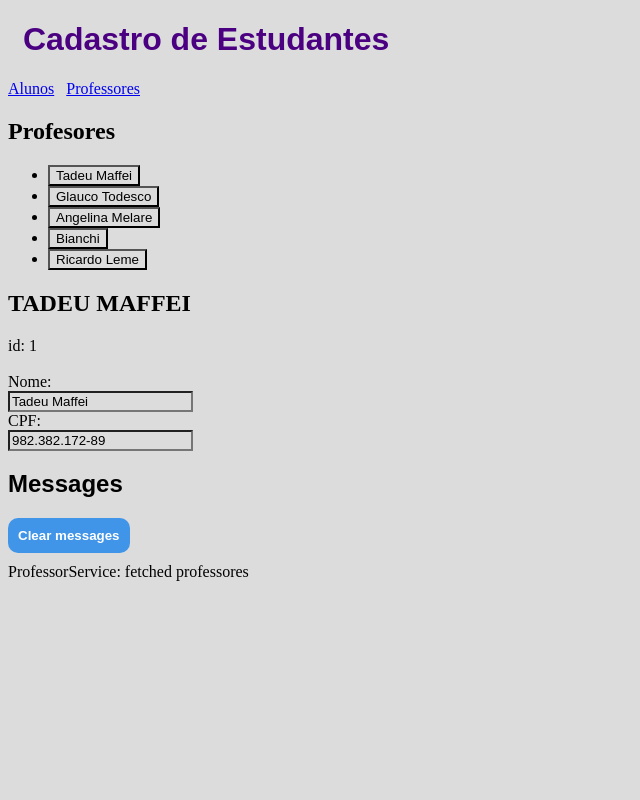
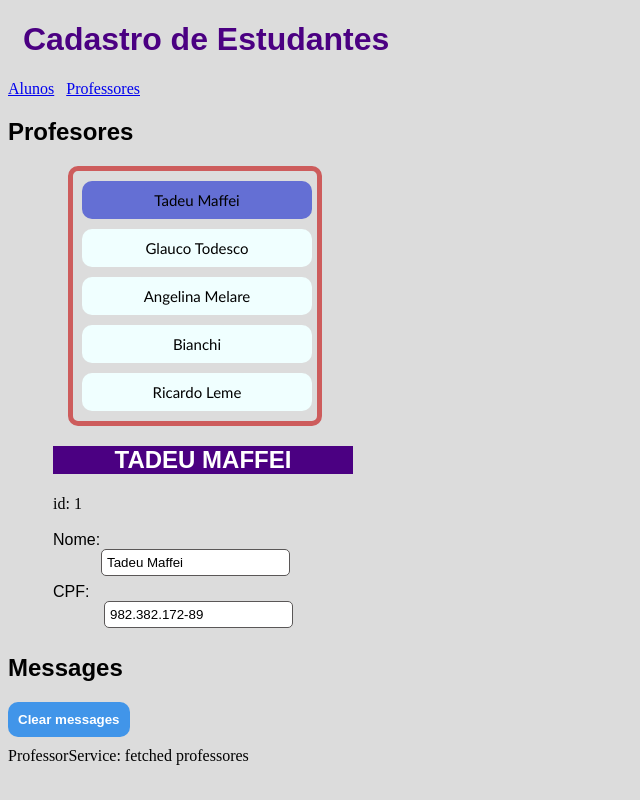
Before and after one commit to gabrielasigolo/Tarefa09CadastroDeEstudantes, an Angular app: page /professores in a window 1280 px wide. Both pictures are taken after a click on the button "Tadeu Maffei". Shown: the whole page, without its empty margins (0-640 px from the left). Built offline with nearby package versions, Linux system fonts and the light colour scheme.

Commit message:
estilizando o nav professor

```diff
--- a/src/app/professores/professores.component.css
+++ b/src/app/professores/professores.component.css
@@ -0,0 +1,55 @@
+h2{
+    font-family: Arial, Helvetica, sans-serif;
+}
+
+.estudantes {
+    list-style-type: none;
+    padding-left: 4px;
+    padding-bottom: 5px;
+    padding-top: 5px;
+    width: 15em;
+    margin-left: 60px;
+    border: 5px solid indianred;
+    border-radius: 10px;
+}
+
+.estudantes li {
+    display: flex;
+    padding: 5px;
+}
+
+.estudantes button, span {
+    padding: 10px;
+    border: none;
+    width: 100%;
+    background-color: azure; /*cadetblue*/
+    font-family:'Trebuchet MS', 'Lucida Sans Unicode', 'Lucida Grande', 'Lucida Sans', Arial, sans-serif;
+    font-size: 15px;
+    border-radius: 10px;
+}
+
+.estudantes button:hover, span:hover{
+    cursor: pointer;
+    background-color: grey;
+}
+
+.estudantes button.selected,
+.estudantes span.selected {
+    background-color: #646FD4;
+}
+
+.estudantes button:active {
+    background-color: #646FD4;
+}
+
+.estudantes span:active {
+    background-color: #646FD4;
+}
+
+.estudantes button.selected:active {
+    background-color: #646FD4;
+}
+
+.estudantes span.selected:active {
+    background-color: #646FD4;
+}
--- a/src/app/teacher-detail/teacher-detail.component.css
+++ b/src/app/teacher-detail/teacher-detail.component.css
@@ -0,0 +1,45 @@
+h2{
+    font-family: Arial, Helvetica, sans-serif;
+    background-color: indigo;
+    text-align: center;
+    color: white;
+}
+
+.teacher-details{
+    margin-left: 45px;
+}
+
+.teacher-details label {
+    font-family: Arial, Helvetica, sans-serif;
+}
+
+#teacherName {
+    width: 300px;
+    padding-bottom: 1px;
+    background-color: gainsboro;
+}
+
+.teacher-details input {
+    border: none;
+    border: 1px solid rgb(90, 87, 87);
+    border-radius: 5px;
+    padding: 5px;
+    background-color: white;
+}
+
+.details input{
+    margin-left: 30px;
+    margin-bottom: 7px;
+}
+
+#professor-cpf{
+    margin-left: 58px;
+}
+
+#professor-idade{
+    margin-left: 51px;
+}
+
+#professor-name{
+    margin-left: 48px;
+}
```
